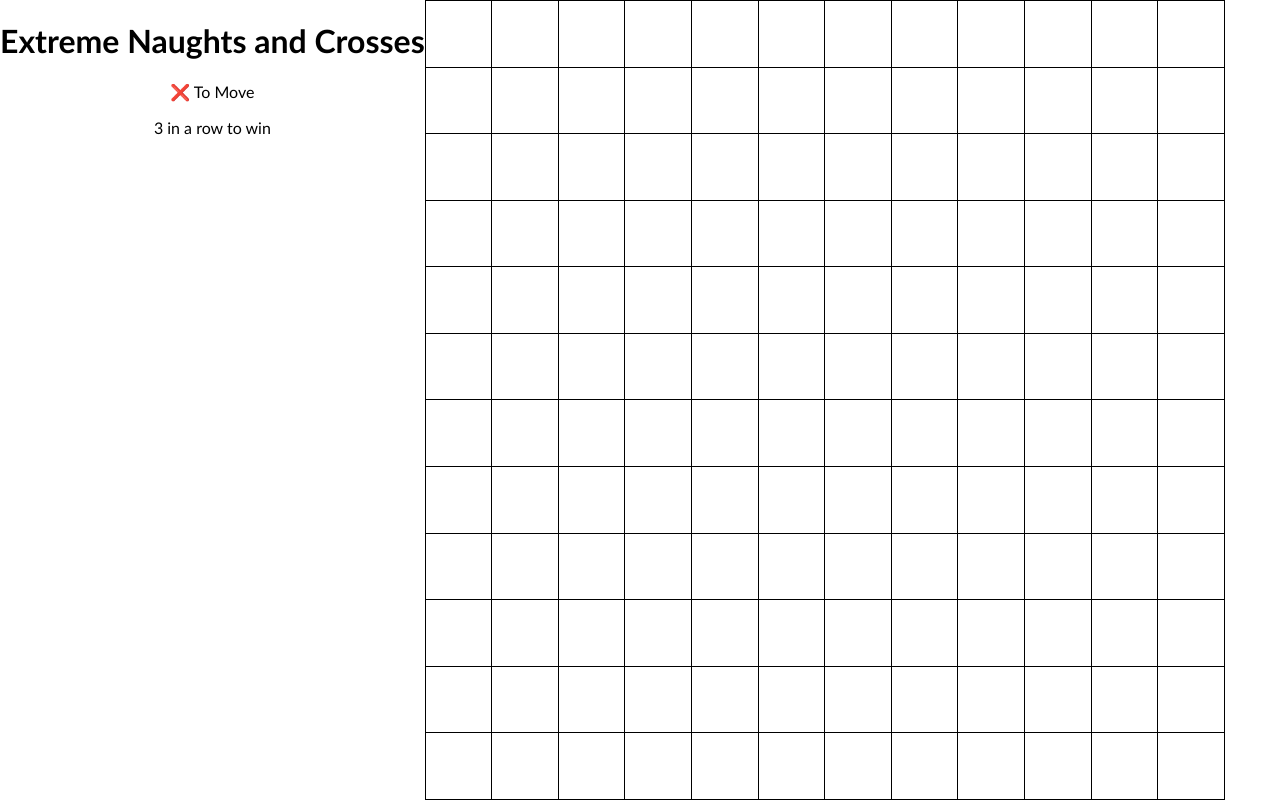
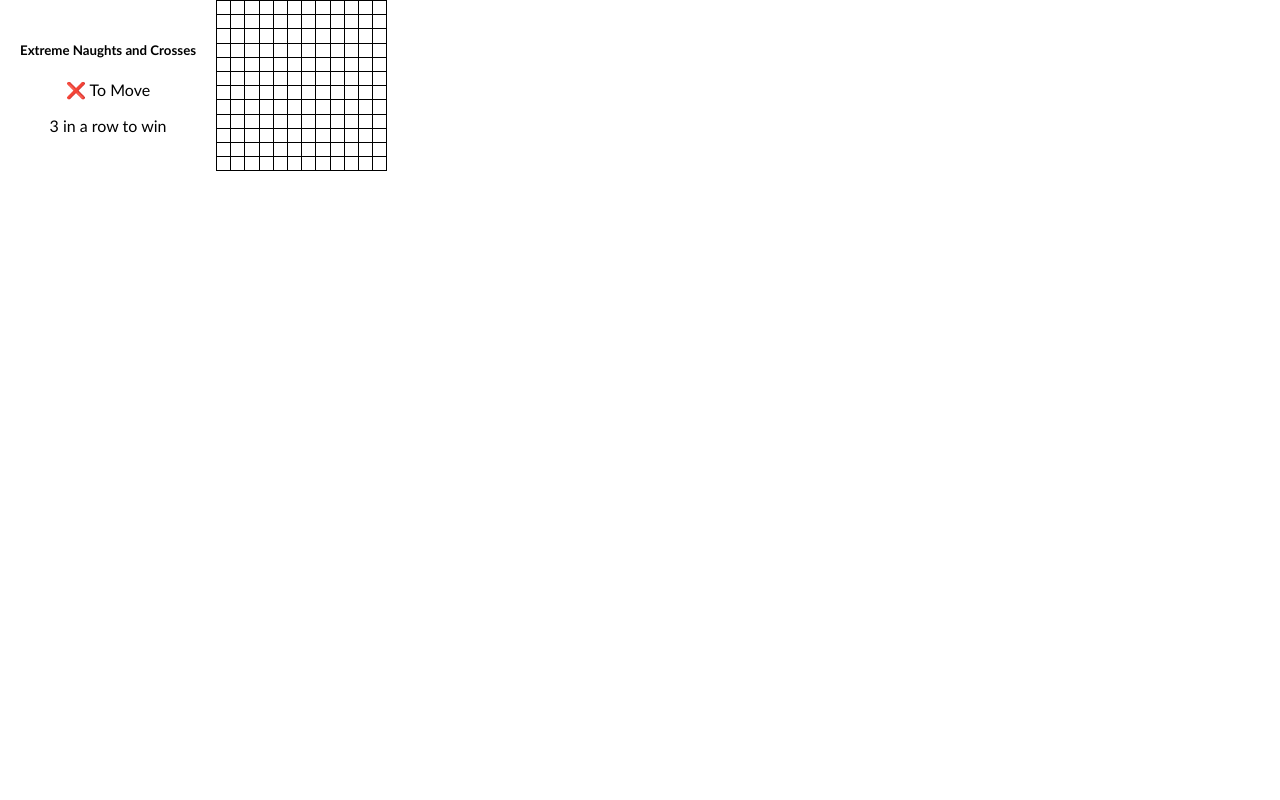
Before and after one commit to nedgrady/Extreme-Naughts-and-Crosses, a React (Create React App) app: page / in a window 1280 px wide. Built offline with nearby package versions, Linux system fonts and the light colour scheme.

Commit message:
Centre-ish page

```diff
--- a/public/index.html
+++ b/public/index.html
@@ -28,7 +28,16 @@
   </head>
   <body>
     <noscript>You need to enable JavaScript to run this app.</noscript>
-    <div id="root" style="height:100%;"></div>
+    <style>
+      @media only screen and (min-device-width: 1025px) {
+        .root {
+          height: 100%;
+          max-width: 80%;
+          margin: auto;
+        }
+      }
+    </style>
+    <div id="root" class="root"></div>
     <!--
       This HTML file is a template.
       If you open it directly in the browser, you will see an empty page.
--- a/src/ExtremeNaughtsAndCrosses/ExtremeNaughtsAndCrosses.tsx
+++ b/src/ExtremeNaughtsAndCrosses/ExtremeNaughtsAndCrosses.tsx
@@ -16,6 +16,7 @@ const FlexyGameContainer = styled.div`
         flex-direction: row;
     }
 
+    text-align: center;
     height: 100%;
     max-height: 100%;
 `
@@ -43,11 +44,11 @@ function ExtremeNaughtsAndCrosses(
 
     return (
         <FlexyGameContainer ref={gameContainerRef}>
-            <div>
-                <h1>Extreme Naughts and Crosses</h1>
+            <div style={{padding: "20px"}}>
+                <h5>Extreme Naughts and Crosses</h5>
                 <p>{whosTurnIsIt} To Move</p>
                 <p>{numberOfPiecesInARowRequiredToWin} in a row to win</p>
-                {winner && <p>{winner} Wins</p>}
+                {winner && <h4><strong>{winner} Wins!</strong></h4>}
             </div>
             <Board
                 boardState={boardState}
@@ -71,7 +72,6 @@ function ExtremeNaughtsAndCrosses(
         setBoardState(boardStateCopy)
     }
 }
-
 
 function calculateWinner(
     boardState: BoardState,
```
